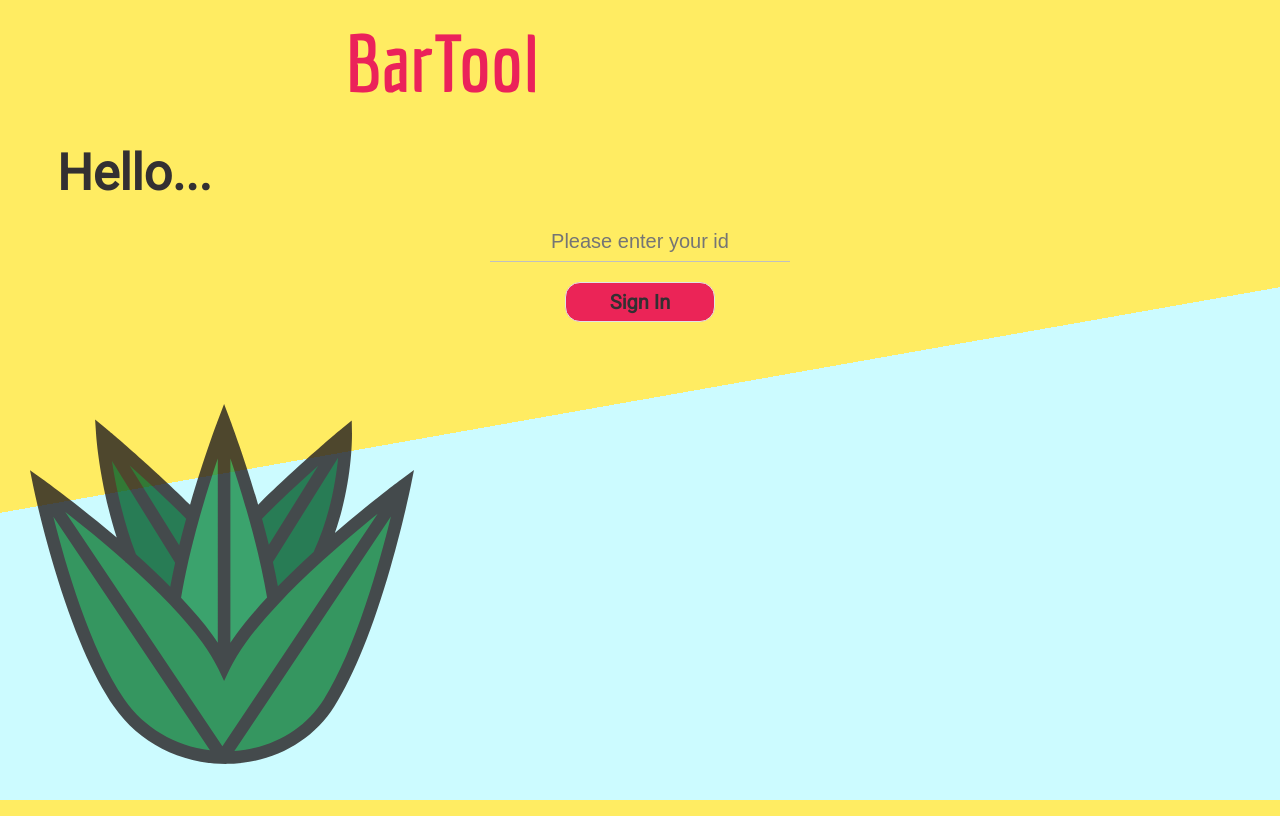
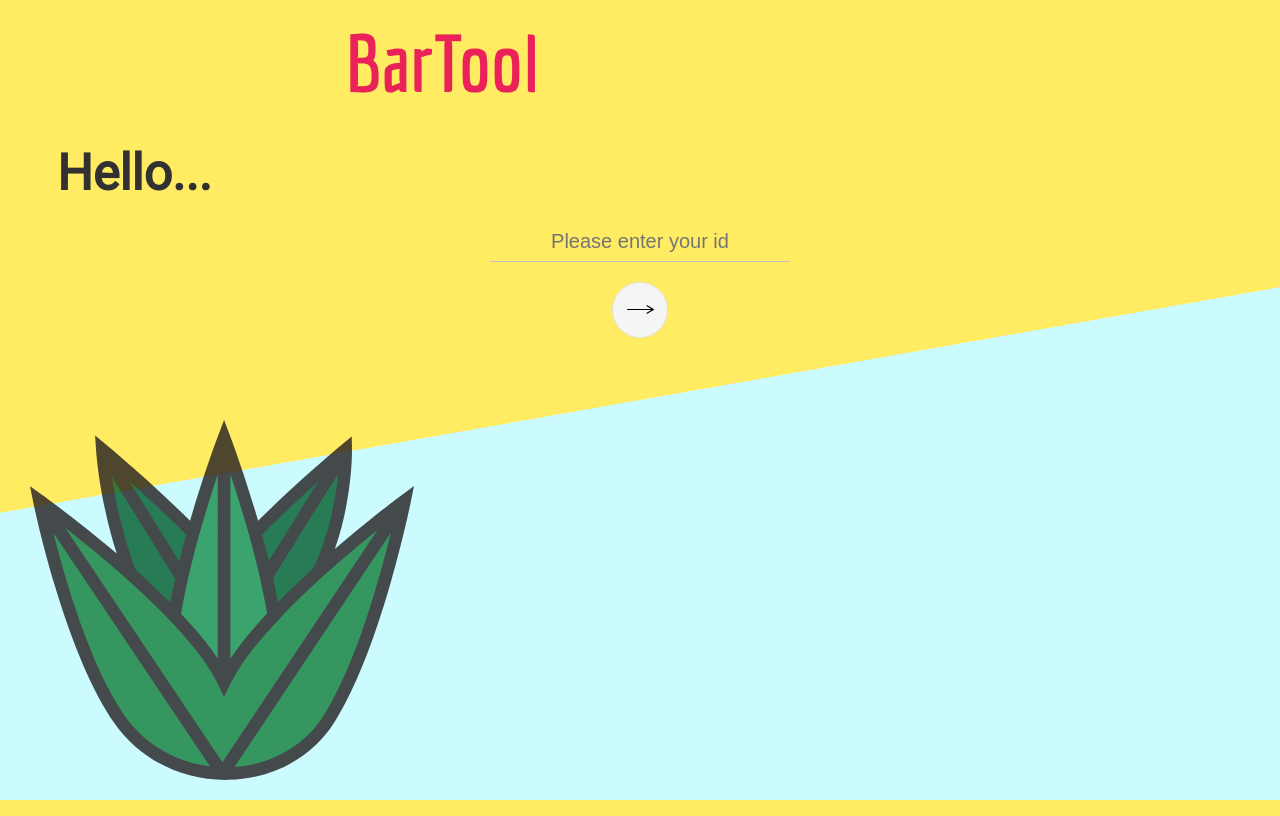
Before and after one commit to LucaLam/BarTool-app, a React (Create React App) app in the folder bartool-app/client/: page / in a window 1280 px wide. Built offline with nearby package versions, Linux system fonts and the light colour scheme.

Commit message:
some styling changes on search form

```diff
--- a/bartool-app/client/src/components/Login.js
+++ b/bartool-app/client/src/components/Login.js
@@ -2,6 +2,7 @@ import React, { Component } from "react";
 import "./login.scss";
 import { Redirect } from "react-router-dom";
 import Logo from "./Logo"
+import arrow from '../assets/right-arrow-of-straight-thin-line.svg';
 
 export class Login extends Component {
 
@@ -24,7 +25,7 @@ render() {
             className="login__form-field"
         ></input>
         <button type="submit" className="login__form-btn">
-            Sign In
+            <img className='arrow' src={arrow} alt=''/>
         </button>
         </form>
         <Logo />
--- a/bartool-app/client/src/components/Search.js
+++ b/bartool-app/client/src/components/Search.js
@@ -86,7 +86,7 @@ render() {
         <Header />
         <h2 className='search__welcome-title'>Welcome, {localStorage.getItem('user', this.props.user)}</h2>
         <div className='search__test'>
-        <form onSubmit={this.handleSubmit} className='search__form'>
+        <form onSubmit={this.handleSubmit} className='search__form' autoComplete="off">
         <input
             placeholder="Search"
             name="drinkName"
--- a/bartool-app/client/src/components/login.scss
+++ b/bartool-app/client/src/components/login.scss
@@ -32,20 +32,25 @@
     }
 
     &__form-btn{
-        width: 150px;
-        height: 40px;
-        border-radius: 15px;
+        width: 56px;
+        height: 56px;
+        border-radius: 50%;
         border:#E1E4E6 solid 1px;
-        background: #EB2457;
+        background: whitesmoke;
         outline: none;
         color: #333032;
         font-weight: bolder;
         font-size: 20px;
         font-family: 'Roboto', sans-serif;
-
     }
 
     &__form-btn:focus{
+        opacity: 0.5;
         background:pink;
     }
 }
+
+.arrow{
+    padding-top: 3px;
+    width: 50%;
+}
--- a/bartool-app/client/src/components/search.scss
+++ b/bartool-app/client/src/components/search.scss
@@ -52,6 +52,7 @@
     align-items: center;
     transition: 0.4s;
     font-family: 'Roboto', sans-serif;
+    outline: none;
     }
 
     &__search-icon{
```
Also changed, not shown: bartool-app/client/src/assets/right-arrow-of-straight-thin-line.svg (added).
